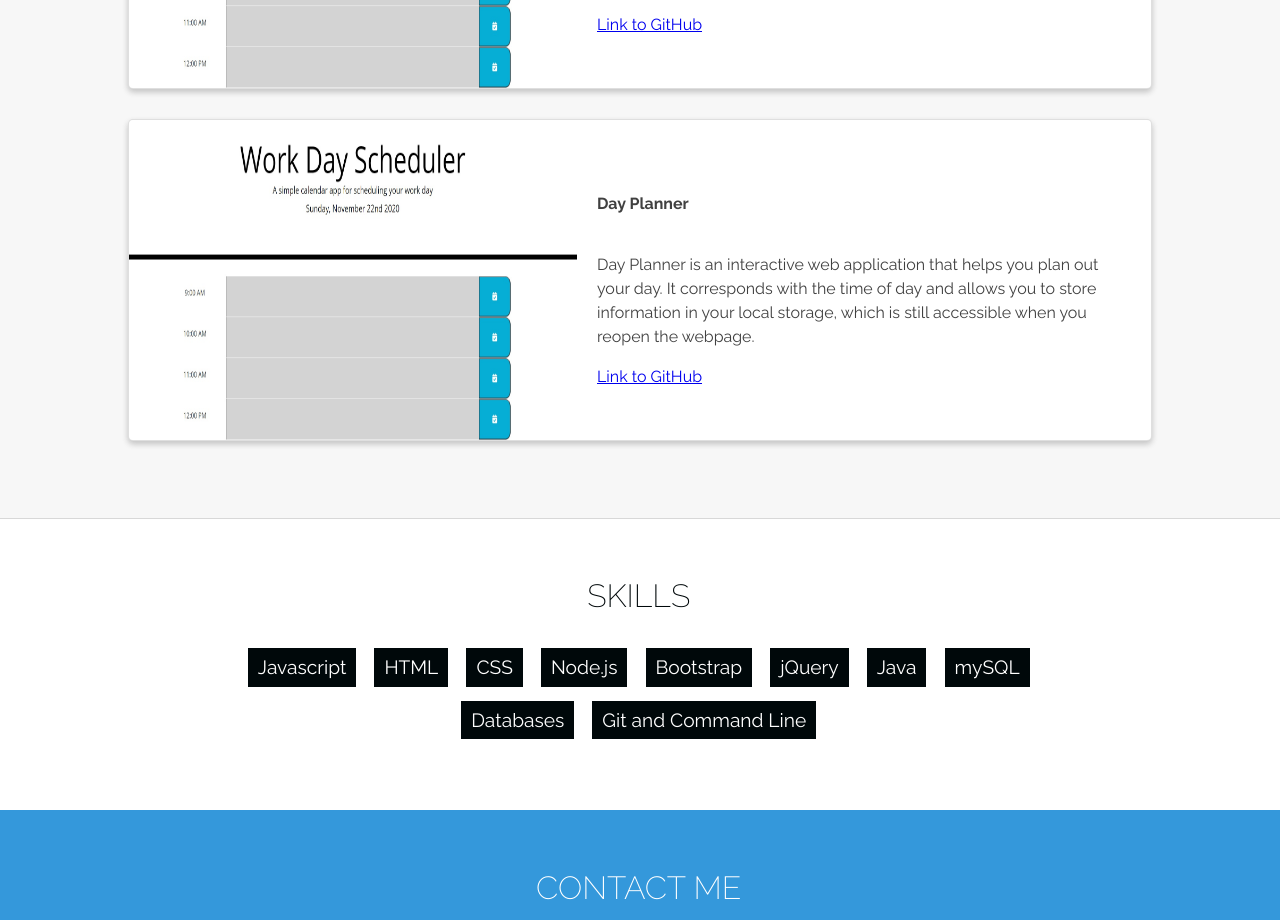
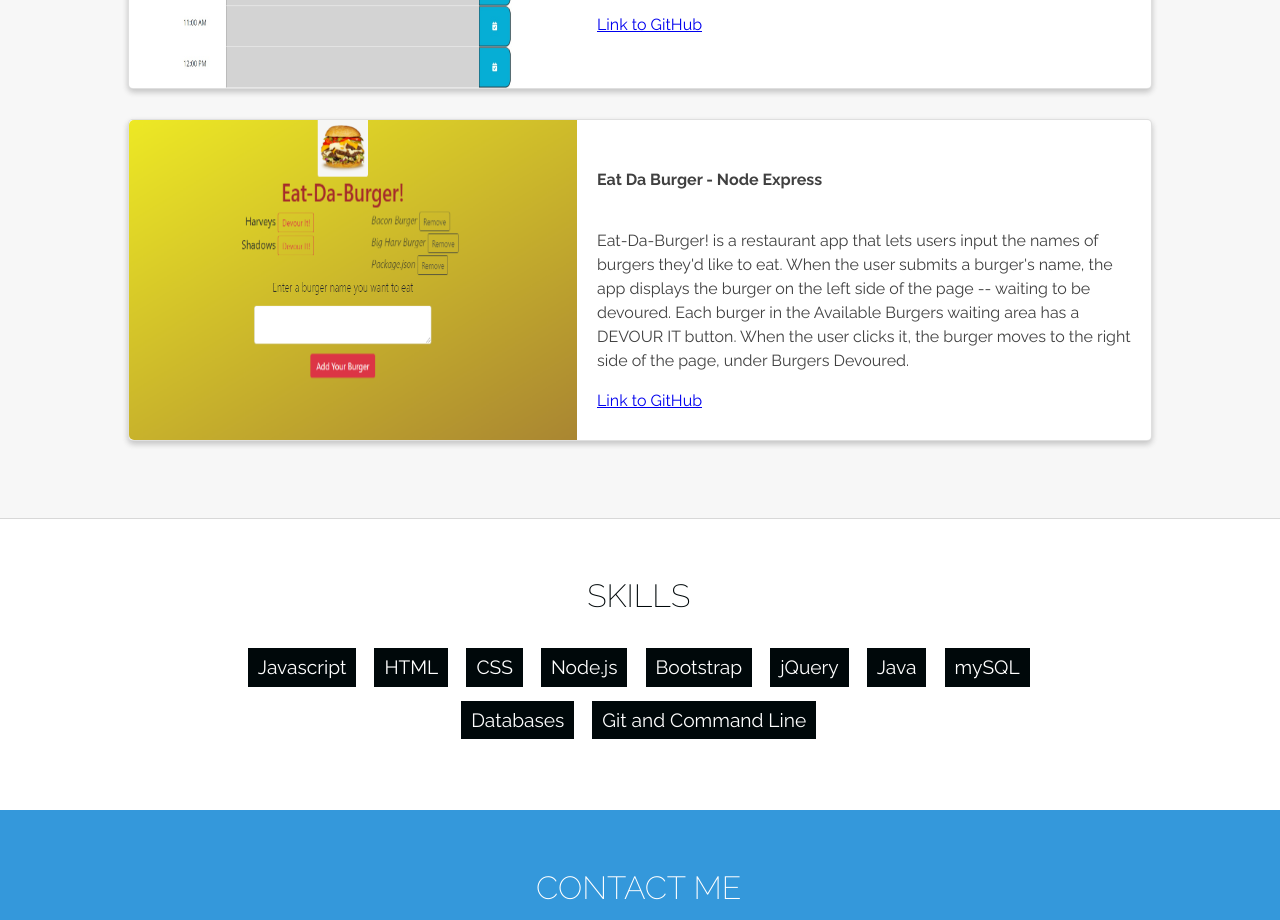
Before and after one commit to enochj316/Portfolio, a plain HTML site: page index.html in a window 1280 px wide. Shown: the part 2416-3336 px from the top of the page. Drawn offline with Linux system fonts and the light colour scheme.

Commit message:
updated New Project

```diff
--- a/index.html
+++ b/index.html
@@ -135,14 +135,16 @@
                     <!-- CARD #4 -->
                     <div class="project-card">
                         <div class="project-image">
-                            <img src="Images/WorkdaySc.jpg">
+                            <img src="Images/EatDa.jpg">
                         </div>
                         <div class="project-content">
-                            <h4>Day Planner</h4>
-                            <p>Day Planner is an interactive web application that helps you plan out your day. It
-                                corresponds with the time of day and allows you to store information in your local
-                                storage, which is still accessible when you reopen the webpage.</p>
-                            <a href="https://github.com/jenn2318/Thoughts42DayP2"> Link to GitHub </a>
+                            <h4>Eat Da Burger - Node Express</h4>
+                            <p>Eat-Da-Burger! is a restaurant app that lets users input the names of burgers they'd like
+                                to eat. When the user submits a burger's name, the app displays the burger on the left
+                                side of the page -- waiting to be devoured. Each burger in the Available Burgers waiting
+                                area has a DEVOUR IT button. When the user clicks it, the burger moves to the right side
+                                of the page, under Burgers Devoured.</p>
+                            <a href="https://github.com/enochj316/EatDaBurger"> Link to GitHub </a>
                         </div>
                     </div>
 
```
Also changed, not shown: Images/EatDa.jpg (added).
